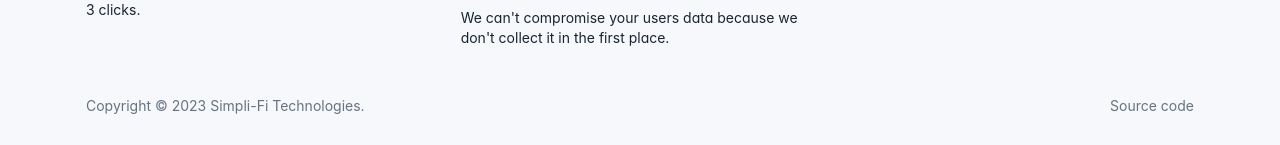
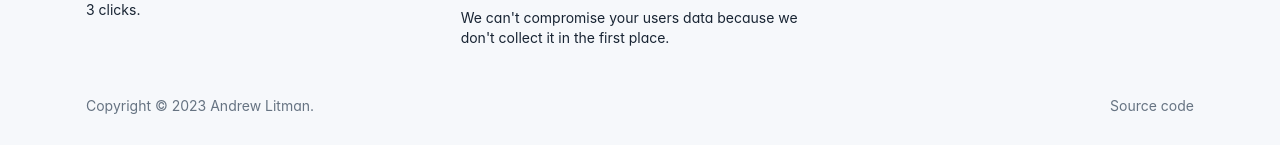
Before and after one commit to Alitma5094/Ezurl, a Django app: page / in a window 1280 px wide. Shown: the part 748-893 px from the top of the page. Run offline with Django 5.2, Linux system fonts and the light colour scheme; parts of the project's set-up code (start-up, migrations or seed data) failed here and were passed over; some libraries are stand-ins or nearby versions; some web fonts are replaced.

Commit message:
Update homepage links

```diff
--- a/templates/pages/home.html
+++ b/templates/pages/home.html
@@ -97,7 +97,7 @@
                 <div class="col-lg-auto ms-lg-auto">
                     <ul class="list-inline list-inline-dots mb-0">
 
-                        <li class="list-inline-item"><a href="#" target="_blank"
+                        <li class="list-inline-item"><a href="https://github.com/Alitma5094/ezurl" target="_blank"
                                                         class="link-secondary" rel="noopener">Source code</a></li>
                     </ul>
                 </div>
@@ -105,8 +105,7 @@
                     <ul class="list-inline list-inline-dots mb-0">
                         <li class="list-inline-item">
                             Copyright &copy; 2023
-                            <a href="https://www.simplifialltech.com/" class="link-secondary">Simpli-Fi
-                                Technologies</a>.
+                            <a href="https://github.com/Alitma5094" class="link-secondary" target="_blank">Andrew Litman</a>.
                         </li>
                     </ul>
                 </div>
```
